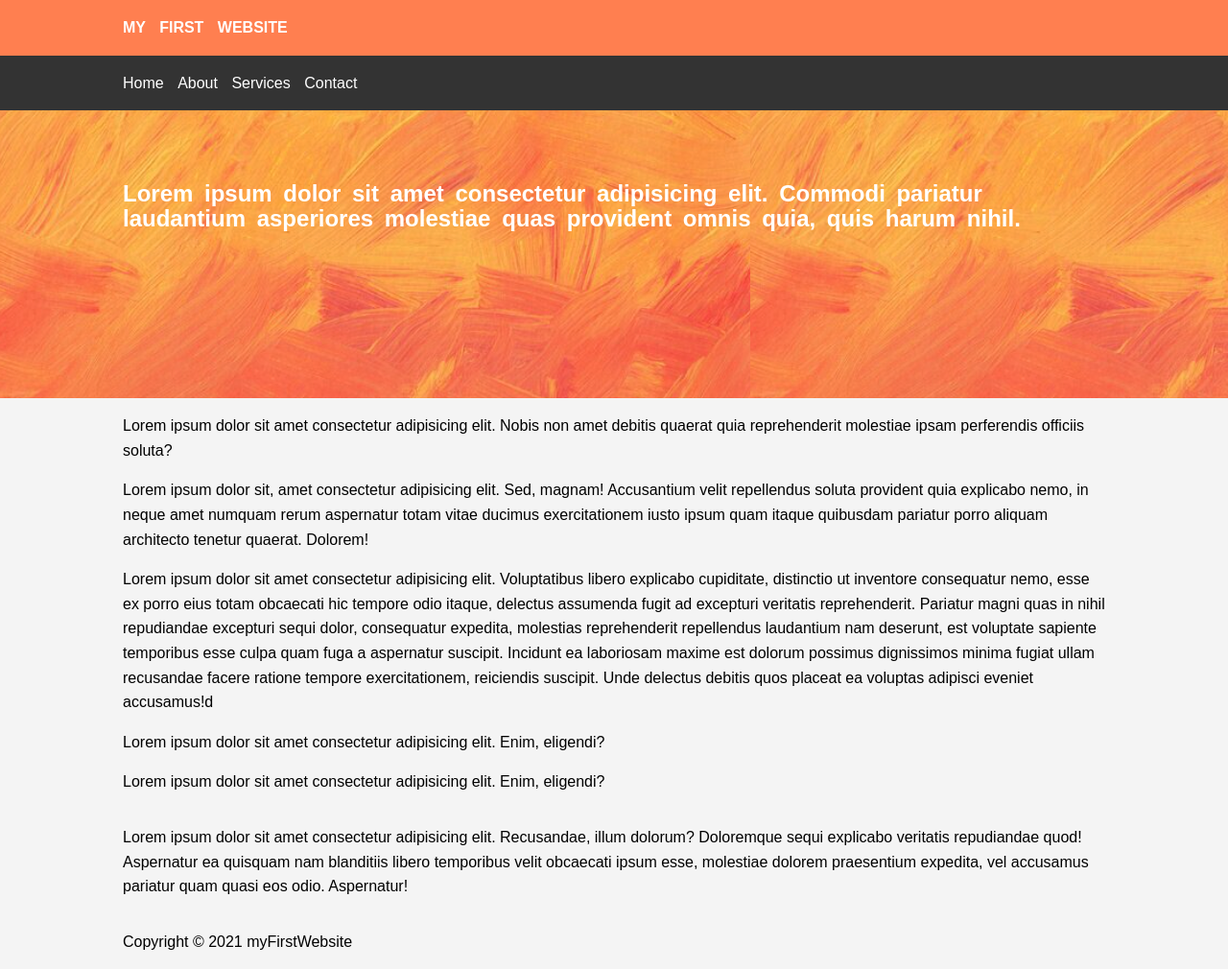
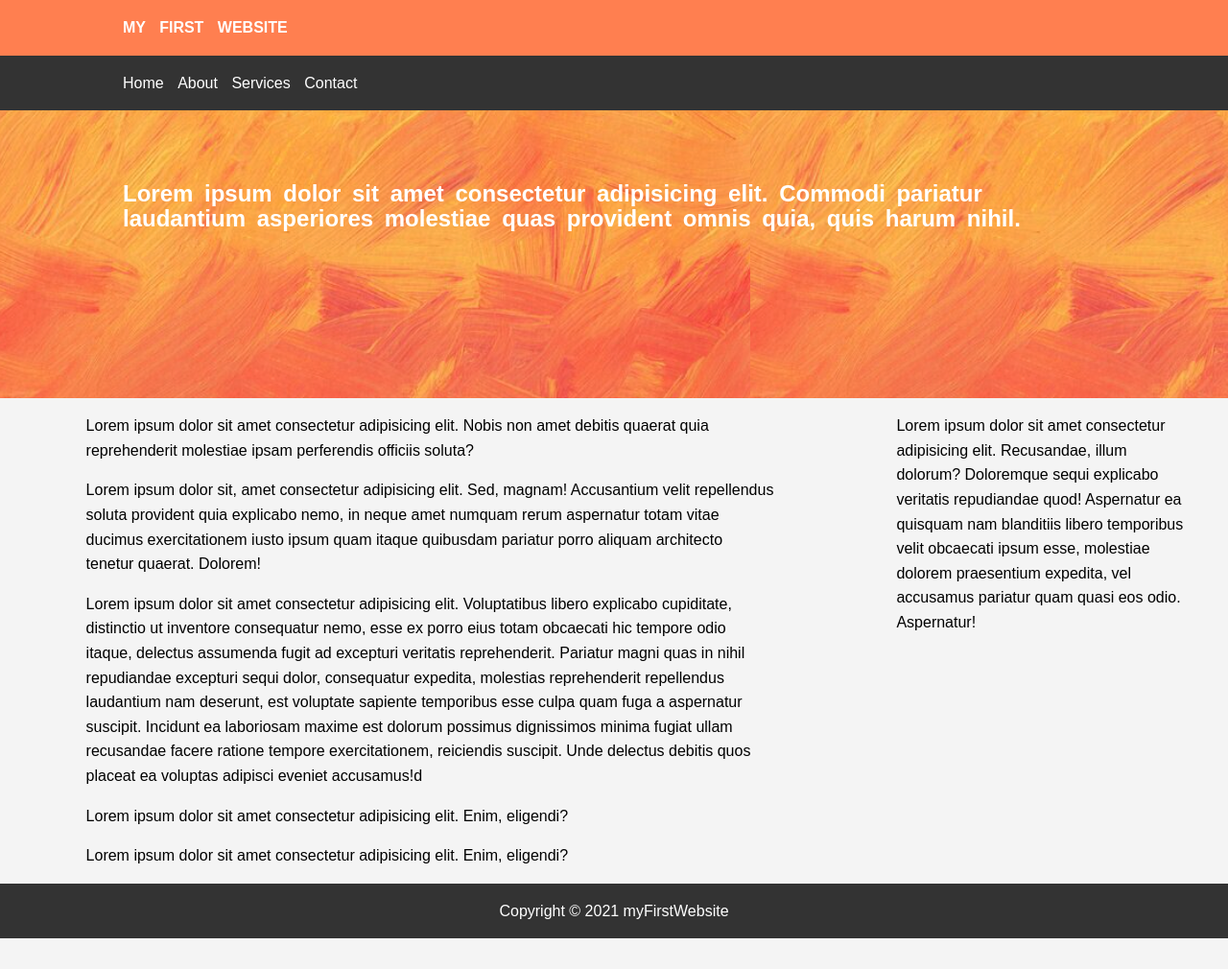
Before and after one commit to JP256/myFirstWebsite, a plain HTML site: page index.html in a window 1280 px wide. Shown: the whole page at 96% size. After the commit the page ends 978 px from the top, so only its background shows below. Drawn offline with Linux system fonts and the light colour scheme.

Commit message:
clear both float and style footer

```diff
--- a/index.html
+++ b/index.html
@@ -88,7 +88,8 @@
         </p>
       </div>
     </aside>
-    <footer class="footer">
+    <div class="clr"></div>
+    <footer class="main-footer">
       <div class="container">
         <p>Copyright &#169; 2021 myFirstWebsite</p>
       </div>
--- a/styles.css
+++ b/styles.css
@@ -46,7 +46,20 @@ li a:hover {
   font-size: 24px;
   font-weight: bolder;
 }
-
 .showcase2 {
   float: left;
+  width: 70%;
 }
+.aside {
+  float: right;
+  width: 30%;
+}
+.clr {
+  clear: both;
+}
+
+.main-footer {
+  text-align: center;
+  background-color: #333;
+  color: #fff;
+}
```
